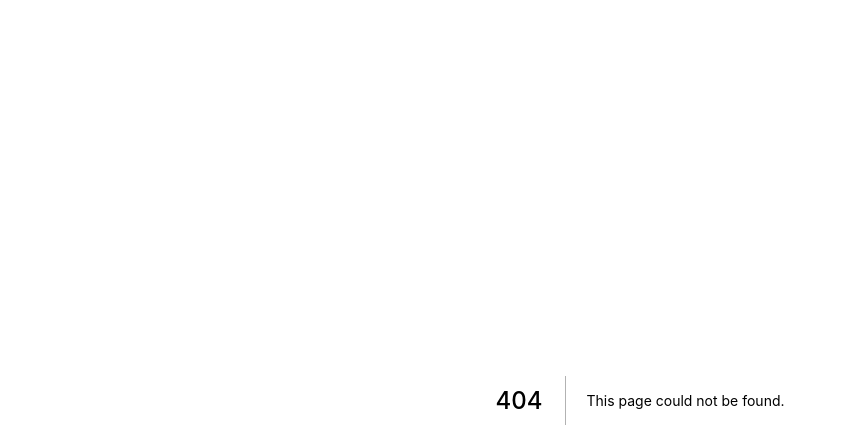
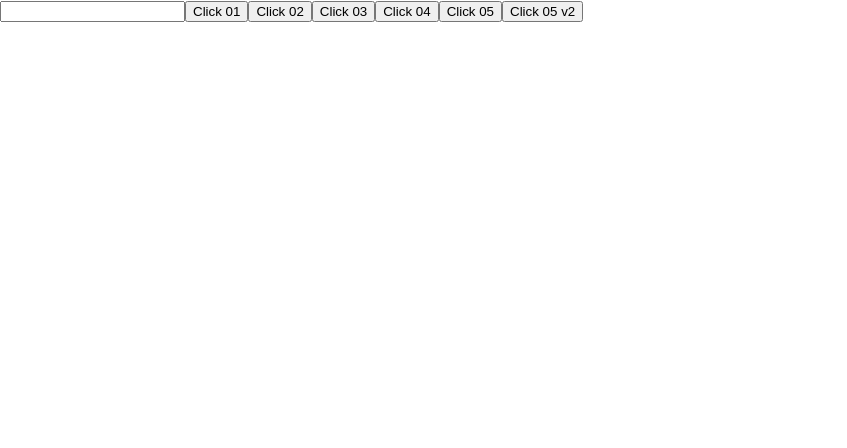
Before and after one commit to cmunhozprog03/reatc_leonardo, a Next.js app: page /basicos/botao in a window 1280 px wide. Before the commit this address had no page. Shown: the top 448 px of the page, without its empty margins (0-847 px from the left). Built offline with nearby package versions, Linux system fonts and the light colour scheme.

Commit message:
Aula 39 eventos básico

```diff
--- /dev/null
+++ b/pages/basicos/botao.jsx
@@ -0,0 +1,36 @@
+
+function acao1() {
+  console.log("ação1")
+}
+
+function acao5(e) {
+  console.log(e)
+}
+
+export default function borat() {
+  function acao2() {
+    console.log("ação2")
+  }
+  return (
+
+    <div>
+      <input type="text" onChange={(e) => console.log(e.target.value) }/>
+      <button onClick={acao1}>Click 01</button>
+      <button onClick={acao2}>Click 02</button>
+      <button onClick={function () {
+        console.log("ação3")
+      }}>Click 03</button>
+      <button onClick={() => console.log("ação 4")}>
+        Click 04
+      </button>
+      <button onClick={acao5}>
+        Click 05
+      </button>
+      <button onClick={e => acao5(e.altKey)}>
+        Click 05 v2
+      </button>
+   </div>
+
+
+  )
+}
```
